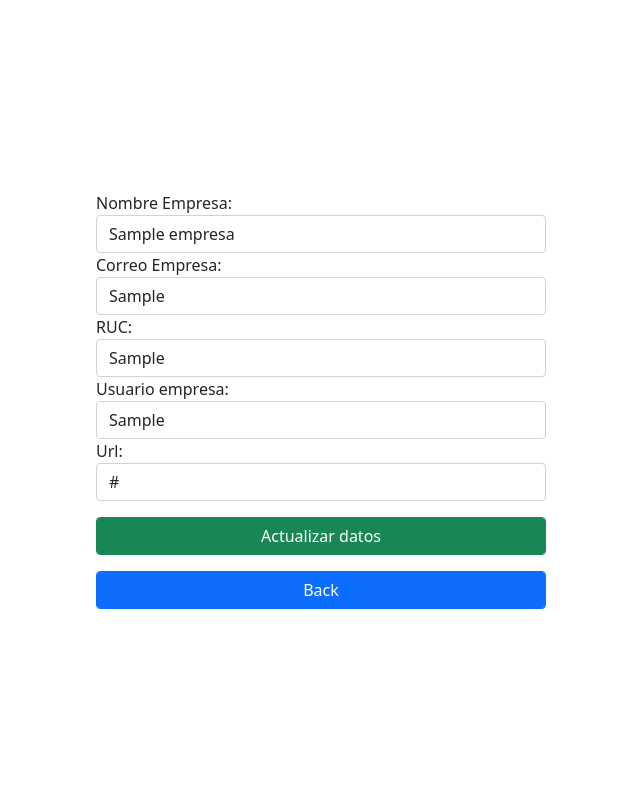
After one commit to gdaniel159/KangaroApp, a Django app: page /editar_empresa/1 in a window 1280 px wide. The commit adds this page. Shown: the whole page, without its empty margins (319-959 px from the left). Run offline with Django 4.2, Linux system fonts and the light colour scheme; tables that the repository leaves empty hold one stand-in row (values such as "Sample post").

Commit message:
Initial Commit

```diff
--- a/Kangaro/apps/app_kang/templates/admin_iterface.html
+++ b/Kangaro/apps/app_kang/templates/admin_iterface.html
@@ -115,7 +115,7 @@
                                 <td>{{x.passwordUs}}</td>
                                 <td class="text-center">
 
-                                    <a href="" class="btn btn-primary mb-2 d-block">Editar</a>
+                                    <a href="{% url 'editar_usuario' id=x.id_usuario %}" class="btn btn-primary mb-2 d-block">Editar</a>
                                     <a href="../delete_user/{{x.id_usuario}}" class="btn btn-danger">Delete</a>
 
                                 </td>
@@ -182,7 +182,7 @@
                                 <td><a href="{{x.url_sitioEmp}}" target="_blank">{{x.url_sitioEmp}}</a></td>
                                 <td class="text-center">
 
-                                    <a href="" class="btn btn-primary mb-2 d-block">Editar</a>
+                                    <a href="{% url 'editar_empresa' id=x.id_empresa %}" class="btn btn-primary mb-2 d-block">Editar</a>
                                     <a href="../delete_emp/{{x.id_empresa}}" class="btn btn-danger">Delete</a>
 
                                 </td>
--- /dev/null
+++ b/Kangaro/apps/app_kang/templates/editar_empresa.html
@@ -0,0 +1,70 @@
+{% extends "contenido.html" %}
+{% load static %}
+{% block title %} Kangaro Company {%endblock%}
+{% block styles %}
+    <!-- <link rel="stylesheet" href="{% static 'css/admin.css' %}"> -->
+{% endblock %}
+{% block content %}
+
+    <div class="container p-5 d-flex justify-content-center align-items-center" style="height: 100vh;">
+
+        <div class="row w-100 p-5">
+
+            <div class="col-md-6 m-auto">
+
+                <form action="{% url 'actualizar_datos_empresa' id=emp.id_empresa %}" method="post">
+
+                    {% csrf_token %}
+
+                    <div class="form-group">
+
+                        <label for="nombre">Nombre Empresa: </label>
+                        <input type="text" name="nombre" id="nombre" class="form-control" value="{{emp.nombreEmp}}">
+
+                    </div>
+
+                    <div class="form-group">
+
+                        <label for="correo">Correo Empresa: </label>
+                        <input type="email" name="correo" id="correo" class="form-control" value="{{emp.correoEmp}}">
+
+                    </div>
+
+                    <div class="form-group">
+
+                        <label for="dni">RUC: </label>
+                        <input type="text" name="ruc" id="ruc" class="form-control" value="{{emp.rucEmp}}">
+
+                    </div>
+
+                    <div class="form-group">
+
+                        <label for="usuario">Usuario empresa: </label>
+                        <input type="text" name="usuario" id="usuario" class="form-control" value="{{emp.userEmp}}">
+
+                    </div>
+
+                    <div class="form-group">
+
+                        <label for="url">Url: </label>
+                        <input type="text" name="url" id="url" class="form-control" value="{{emp.url_sitioEmp}}">
+
+                    </div>
+
+                    <div class="form-group mt-3">
+
+                        <input type="submit" class="btn btn-success form-control" value="Actualizar datos">
+                        <a href="../intranet" class="btn btn-primary mt-3 form-control">Back</a>
+
+                    </div>
+
+                </form>
+
+
+            </div>
+
+        </div>
+
+    </div>
+
+{% endblock content %}
--- a/Kangaro/apps/app_kang/urls.py
+++ b/Kangaro/apps/app_kang/urls.py
@@ -12,6 +12,12 @@ urlpatterns = [
     path('registro_empresa/',views.registerEmpresarial, name='registro_empresa'),
 
     path('delete_user/<int:id>/',views.delete_user),
-    path('delete_emp/<int:id>',views.delete_emp)
+    path('delete_emp/<int:id>',views.delete_emp),
+
+    path('editar_usuario/<int:id>',views.editar_usuario, name='editar_usuario'),
+    path('editar_empresa/<int:id>',views.editar_empresa, name='editar_empresa'),
+
+    path('actualizar_datos/<int:id>',views.actualizar_datos, name='actualizar_datos'),
+    path('actualizar_datos_empresa/<int:id>',views.actualizar_datos_emp, name='actualizar_datos_empresa')
 
 ]
--- a/Kangaro/apps/app_kang/views.py
+++ b/Kangaro/apps/app_kang/views.py
@@ -5,6 +5,7 @@ from django.http import HttpResponse
 from django.contrib import messages
 from django.urls import reverse
 from urllib.parse import urlencode
+from django.shortcuts import render, get_object_or_404
 
 def index(request):
 
@@ -154,3 +155,57 @@ def registerEmpresarial(request):
     }
 
     return render(request,'crear_empresarial.html',context)
+
+def editar_usuario(request,id):
+
+    user = Usuario.objects.get(id_usuario=id)
+
+    context = {
+
+        'user':user
+
+    }
+
+    return render(request,'editar_usuario.html',context)
+
+def editar_empresa(request,id):
+
+    emp = Empresa.objects.get(id_empresa=id)
+
+    context = {
+
+        'emp':emp
+
+    }
+
+    return render(request,'editar_empresa.html',context)
+
+def actualizar_datos(request,id):
+
+    objeto = get_object_or_404(Usuario, id_usuario = id)
+
+    if request.method == 'POST':
+
+        objeto.nombresUs = request.POST.get('nombre', '')
+        objeto.correoUs = request.POST.get('correo', '')
+        objeto.dniUs = request.POST.get('dni', '')
+        objeto.sexoUs = request.POST.get('sexo', '')
+        objeto.userUs = request.POST.get('usuario', '')
+        objeto.save()
+
+        return redirect('intranet')
+
+def actualizar_datos_emp(request,id):
+
+    objeto = get_object_or_404(Empresa, id_empresa = id)
+
+    if request.method == 'POST':
+
+        objeto.nombreEmp = request.POST.get('nombre', '')
+        objeto.correoEmp = request.POST.get('correo', '')
+        objeto.rucEmp = request.POST.get('ruc', '')
+        objeto.userEmp = request.POST.get('usuario', '')
+        objeto.url_sitioEmp = request.POST.get('url', '')
+        objeto.save()
+
+        return redirect('intranet')
```
Also changed, not shown: Kangaro/apps/app_kang/templates/editar_usuario.html (added, +70 -0 lines).
